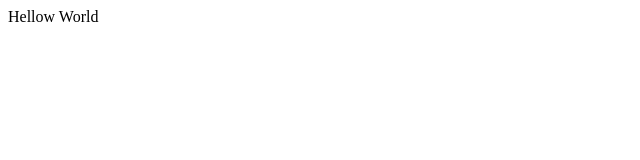
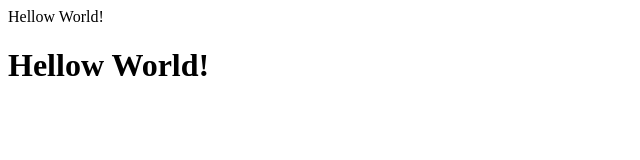
Before and after one commit to ThetTid/first_git_test, a plain HTML site: page index.html in a window 1280 px wide. Shown: the whole page, without its empty margins (0-640 px from the left). Drawn offline with Linux system fonts and the light colour scheme.

Commit message:
H1 message

```diff
--- a/index.html
+++ b/index.html
@@ -6,6 +6,7 @@
     <title>Document</title>
 </head>
 <body>
-    Hellow World
+    Hellow World!
+    <h1>Hellow World!</h1>
 </body>
 </html>
```
